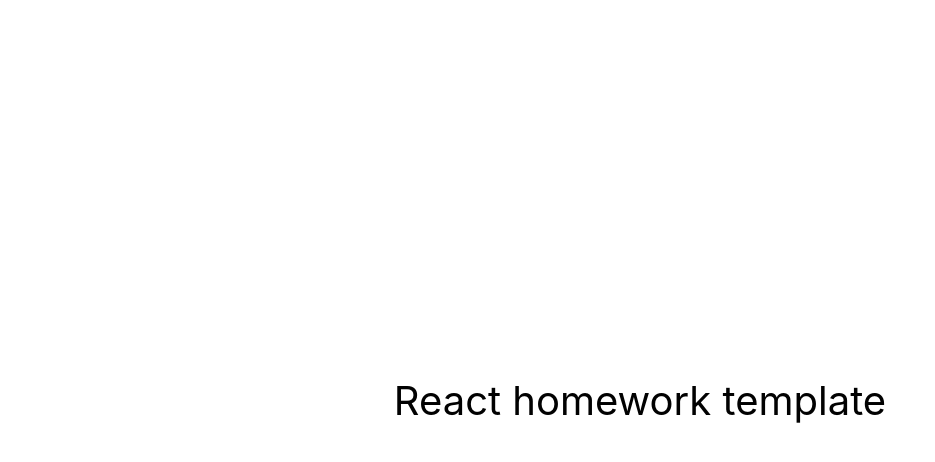
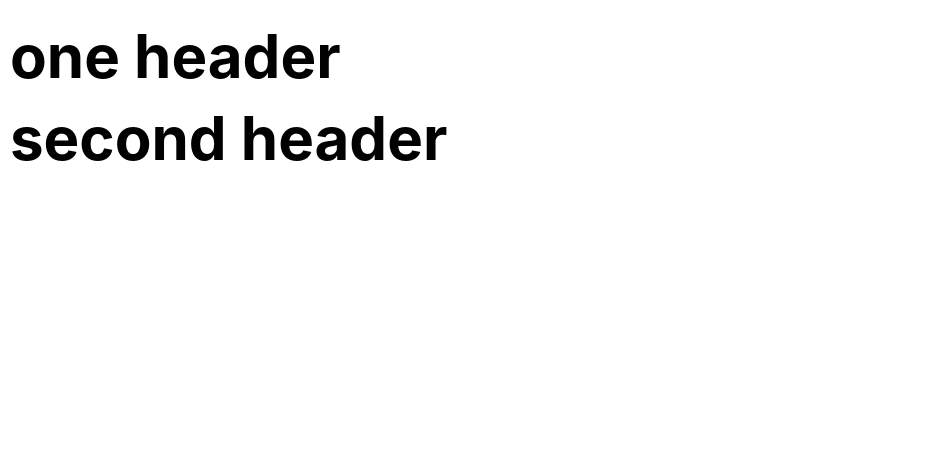
Before and after one commit to Mateusz-Gonera/goit-react-hw-02-feedback, a React (Create React App) app: page / in a window 1280 px wide. Shown: the top 462 px of the page, without its empty margins (0-935 px from the left). Built offline with nearby package versions, Linux system fonts and the light colour scheme.

Commit message:
beginning + Section

```diff
--- a/package.json
+++ b/package.json
@@ -36,5 +36,8 @@
       "last 1 firefox version",
       "last 1 safari version"
     ]
+  },
+  "devDependencies": {
+    "prop-types": "^15.8.1"
   }
 }
--- a/src/components/App.jsx
+++ b/src/components/App.jsx
@@ -1,16 +1,21 @@
+import { Section } from './Section/Section';
+
 export const App = () => {
   return (
     <div
       style={{
-        height: '100vh',
+        height: '100%',
         display: 'flex',
         justifyContent: 'center',
-        alignItems: 'center',
+        alignItems: 'flex-start',
+        flexDirection: 'column',
         fontSize: 40,
-        color: '#010101'
+        color: '#010101',
+        padding: '20px 10px',
       }}
     >
-      React homework template
+      <Section title="one header"></Section>
+      <Section title="second header"></Section>
     </div>
   );
 };
--- /dev/null
+++ b/src/components/Section/Section.jsx
@@ -0,0 +1,14 @@
+import PropTypes from 'prop-types';
+import SectionCSS from './Section.module.css';
+
+export const Section = ({ title }) => {
+  return (
+    <div className={SectionCSS.container}>
+      <h2 className={SectionCSS.headerSecond}>{title}</h2>
+    </div>
+  );
+};
+
+Section.propTypes = {
+  title: PropTypes.string.isRequired,
+};
--- /dev/null
+++ b/src/components/Section/Section.module.css
@@ -0,0 +1,3 @@
+.container {
+    margin-bottom: 10px;
+}
--- /dev/null
+++ b/src/components/Statistics/Statistics.jsx
@@ -0,0 +1 @@
+import StatisticsCSS from './Statistics.module.css';
--- a/src/index.css
+++ b/src/index.css
@@ -13,3 +13,28 @@
   font-family: source-code-pro, Menlo, Monaco, Consolas, 'Courier New',
     monospace;
 }
+
+ul {
+  list-style: none;
+  padding: 0;
+  margin: 0;
+}
+
+p {
+  padding: 0;
+  margin: 0;
+}
+
+img {
+  display: block;
+}
+
+h1,
+h2,
+h3,
+h4,
+h5,
+h6 {
+  padding: 0;
+  margin: 0;
+}
```
Also changed, not shown: src/components/Statistics/Statistics.module.css (added), 1 other file (tests, documents, lock files or other folders).
